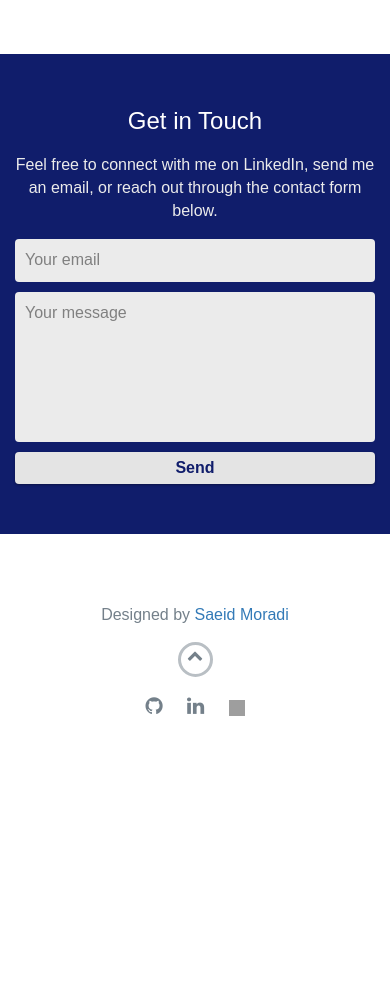
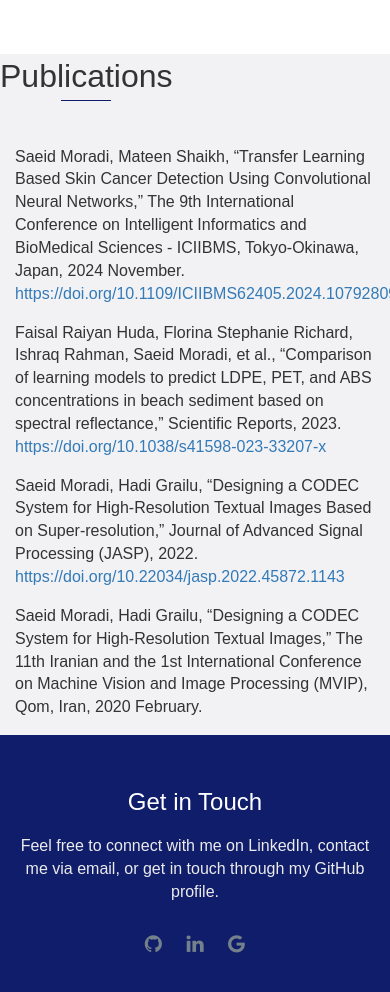
Before and after one commit to saeid436/saeid436.github.io, a website: page index.html in a window 390 px wide. Shown: the part 3840-4832 px from the top of the page. Before the commit the page ends 4621 px from the top, so only its background shows below. Drawn offline with nearby package versions, Linux system fonts and the light colour scheme; grey boxes are pictures that could not be loaded.

Commit message:
Adding Publication-Updating Index file

```diff
--- a/index.html
+++ b/index.html
@@ -41,6 +41,9 @@
                 <a href="#skills">Skills</a>
             </li>
             <li>
+                <a href="#publications">Publications</a>
+            </li>
+            <li>
                 <a href="#contact">Contact</a>
             </li>
         </ul>
@@ -51,7 +54,7 @@
         <div id="lead-content">
             <h1>Saeid Moradi</h1>
             <h3>Data Scientist | Machine Learning & Deep Learning Researcher</h3>
-            <a href="https://drive.google.com/file/d/1dg5xdMJcumBzAGihnsVYUW5G07NmwCty/view?usp=drive_link" class="btn-rounded-white">Download Resume</a>
+            <a href="https://drive.google.com/file/d/1dg5xdMJcumBzAGihnsVYUW5G07NmwCty/view?usp=drive_link" target="_blank" class="btn-rounded-white">Download Resume</a>
         </div>
         <!-- End #lead-content -->
 
@@ -196,35 +199,48 @@
     </div>
     <!-- End #skills -->
 
+    <div id="publications" class="background-alt">
+        <h2 class="heading">Publications</h2>
+        <div class="container">
+            <div class="row">
+                <div class="col-md-6 col-sm-12 publication-block">
+                    <p><span class="bold-text">Saeid Moradi,</span> Mateen Shaikh, “Transfer Learning Based Skin Cancer Detection Using Convolutional
+                        Neural Networks,” The 9th International Conference on Intelligent Informatics and
+                        BioMedical Sciences ‐ ICIIBMS, Tokyo-Okinawa, Japan, 2024 November.
+                       <a href="https://doi.org/10.1109/ICIIBMS62405.2024.10792809" target="_blank">https://doi.org/10.1109/ICIIBMS62405.2024.10792809</a>
+                    </p>
+                </div>
+                <div class="col-md-6 col-sm-12 publication-block">
+                    <p>Faisal Raiyan Huda, Florina Stephanie Richard, Ishraq Rahman, <span class="bold-text">Saeid Moradi,</span> et al., “Comparison of
+                        learning models to predict LDPE, PET, and ABS concentrations in beach sediment based on spectral
+                        reflectance,” Scientific Reports, 2023.
+                        <a href="https://doi.org/10.1038/s41598-023-33207-x" target="_blank">https://doi.org/10.1038/s41598-023-33207-x</a>
+                    </p>
+
+                </div>
+                <div class="col-md-6 col-sm-12 publication-block">
+                    <p><span class="bold-text">Saeid Moradi,</span> Hadi Grailu, “Designing a CODEC System for High‐Resolution Textual Images Based on
+                        Super-resolution,” Journal of Advanced Signal Processing (JASP), 2022.
+                        <a href="https://doi.org/10.22034/jasp.2022.45872.1143" target="_blank">https://doi.org/10.22034/jasp.2022.45872.1143</a>
+
+                    </p>
+                </div>
+                <div class="col-md-6 col-sm-12 publication-block">
+                    <p><span class="bold-text">Saeid Moradi,</span> Hadi Grailu, “Designing a CODEC System for High‐Resolution Textual Images,” The
+                        11th Iranian and the 1st International Conference on Machine Vision and Image Processing (MVIP),
+                        Qom, Iran, 2020 February.
+                    </p>
+                </div>
+
+            </div>
+        </div>
+    </div>
+    <!-- End #publications -->
+
     <div id="contact">
         <h2>Get in Touch</h2>
-        <p>Feel free to connect with me on LinkedIn, send me an email, or reach out through the contact form below.</p>
-        <div id="contact-form">
-            <form method="POST" action="https://formspree.io/f/mvgayoar">
-                <input type="hidden" name="subject" value="Contact request from CV website" />
-                <input type="email" name="email" placeholder="Your email" required>
-                <textarea name="message" placeholder="Your message" required></textarea>
-                <button type="submit">Send</button>
-            </form>
-        </div>
-        <!-- End #contact-form -->
-    </div>
-    <!-- End #contact -->
-
-    <footer>
-        <div class="container">
-            <div class="row">
-                <div class="col-sm-5 copyright">
-                    <p>
-                        Designed by <a href="https://github.com/saeid436" target="_blank">Saeid Moradi</a>
-                    </p>
-                </div>
-                <div class="col-sm-2 top">
-                    <span id="to-top">
-                        <i class="fa fa-chevron-up" aria-hidden="true"></i>
-                    </span>
-                </div>
-                <div class="col-sm-5 social">
+        <p>Feel free to connect with me on LinkedIn, contact me via email, or get in touch through my GitHub profile.</p>
+        <div class="social">
             <ul>
                 <li>
                 <a href="https://github.com/saeid436" target="_blank" rel="noopener noreferrer">
@@ -238,20 +254,14 @@
                 </li>
                 <li>
                 <a href="mailto:saeid.moradi436@gmail.com">
-                            <img
-                            src="https://ssl.gstatic.com/ui/v1/icons/mail/rfr/gmail.ico"
-                            alt="Gmail"
-                            width="16"
-                            height="16"
-                            />
+                    <i class="fa fa-google" aria-hidden="true"></i>
                 </a>
                 </li>
             </ul>
         </div>
+        <!-- End #contact-form -->
     </div>
-        </div>
-    </footer>
-    <!-- End footer -->
+    <!-- End #contact -->
 
     <script src="https://ajax.googleapis.com/ajax/libs/jquery/1.12.4/jquery.min.js"></script>
     <script src="js/scripts.min.js"></script>
```
Lines whose indentation alone changed are shown as unchanged.
